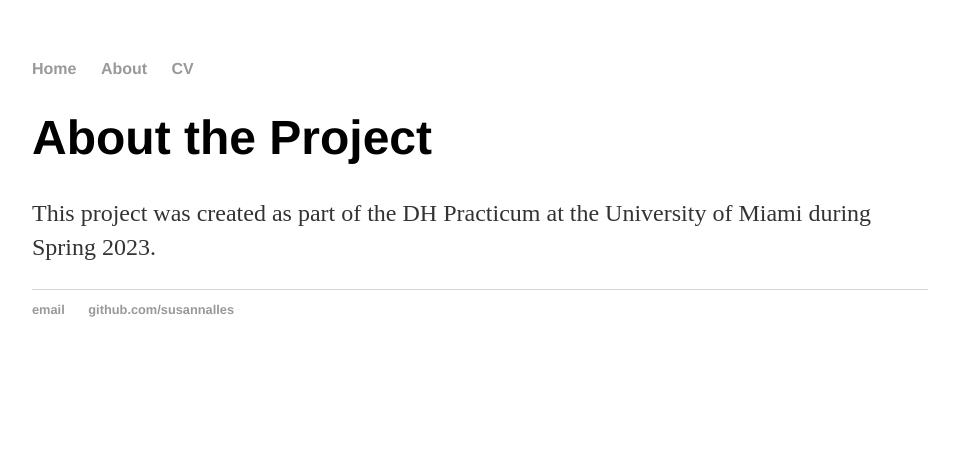
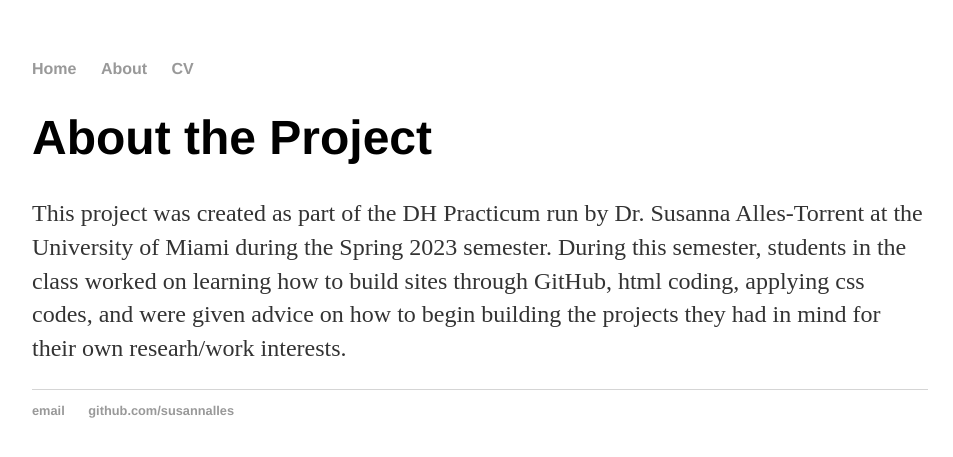
Before and after one commit to imangareeboo/imangareeboo.github.io, a Jekyll site: the page built from about.md, in a window 1280 px wide. Shown: the top 457 px of the page, without its empty margins (160-1113 px from the left). Built offline with Jekyll 4.4.1, drawn with Linux system fonts in a browser that asks for light colours; our own code applies the rules of GitHub Pages for plain Markdown files.

Commit message:
Update about.md

```diff
--- a/about.md
+++ b/about.md
@@ -1,3 +1,3 @@
 # About the Project
 
-This project was created as part of the DH Practicum at the University of Miami during Spring 2023.
+This project was created as part of the DH Practicum run by Dr. Susanna Alles-Torrent at the University of Miami during the Spring 2023 semester. During this semester, students in the class worked on learning how to build sites through GitHub, html coding, applying css codes, and were given advice on how to begin building the projects they had in mind for their own researh/work interests.
```
